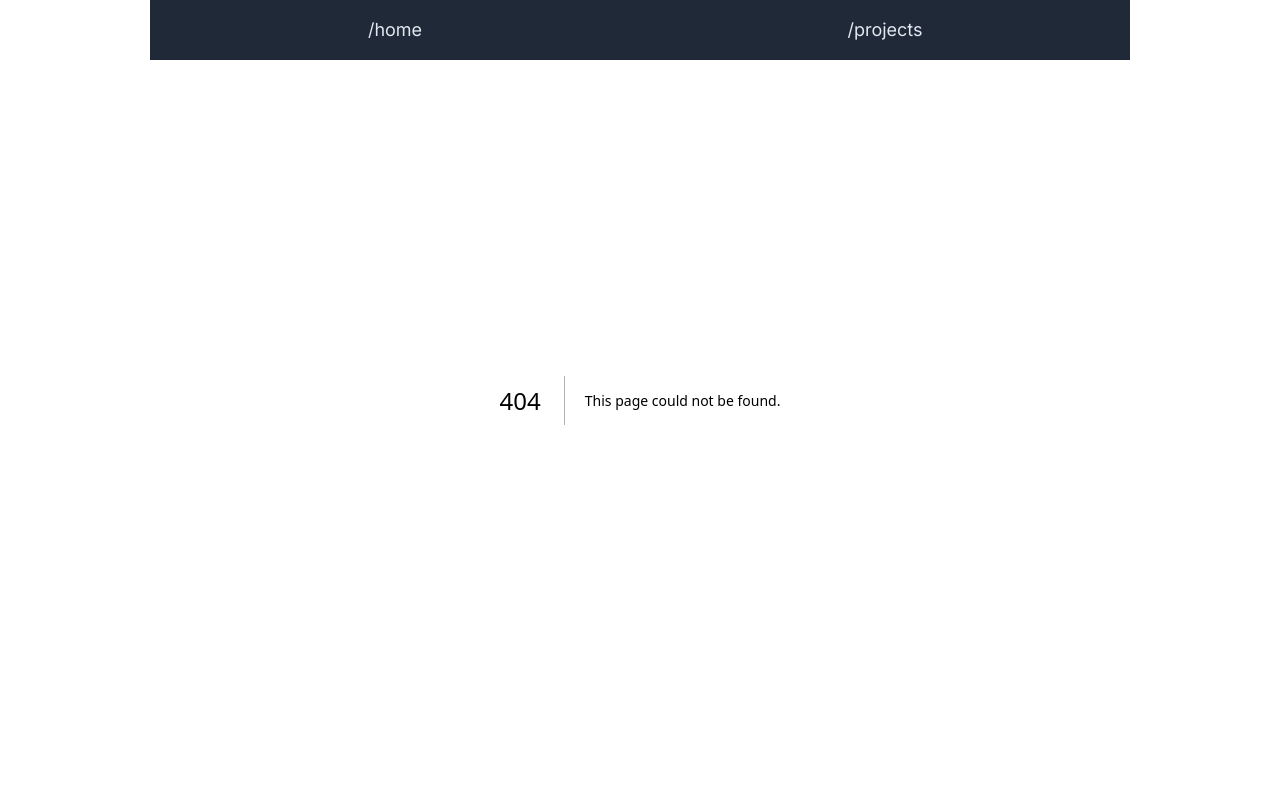
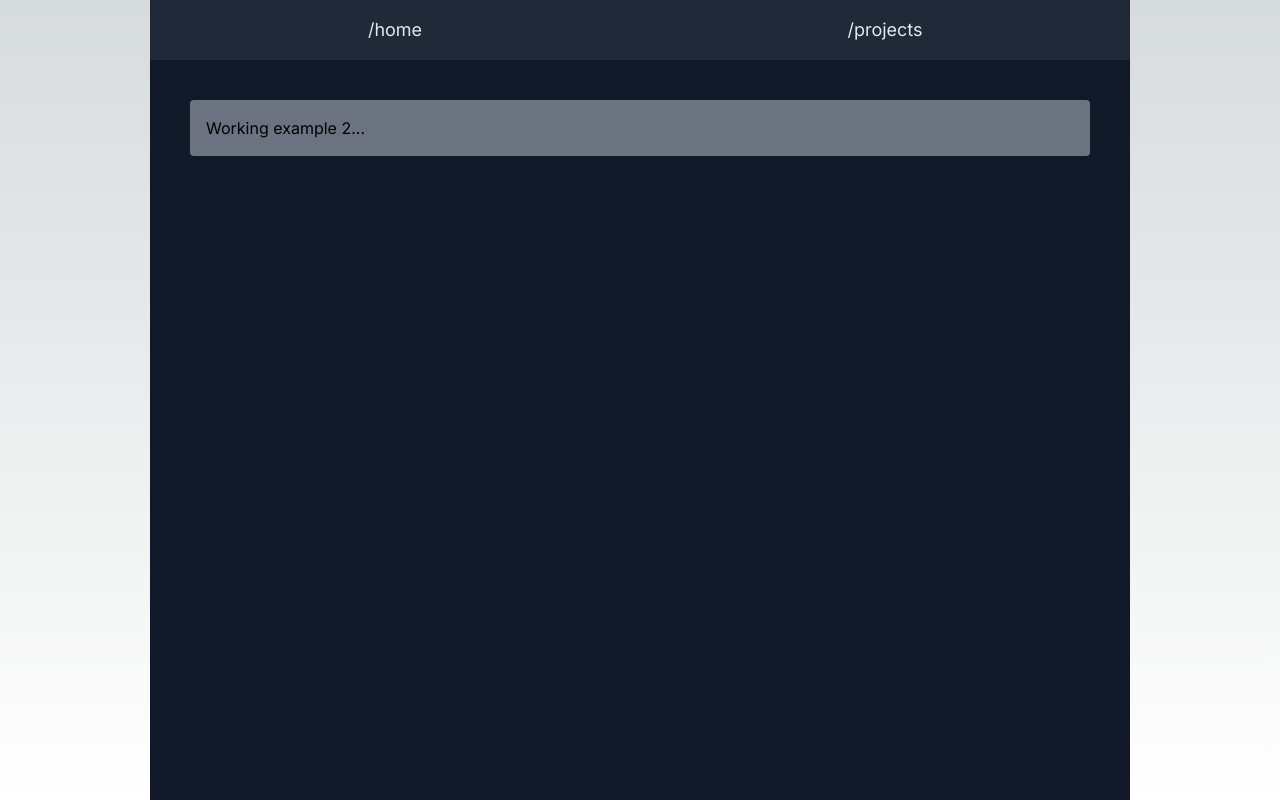
Before and after one commit to inerpiece/portfolio-2023, a Next.js app: page /projects/1/bgg2 in a window 1280 px wide. Before the commit this address had no page. Built offline with nearby package versions, Linux system fonts and the light colour scheme.

Commit message:
adds second test project

```diff
--- /dev/null
+++ b/src/app/projects/[project]/bgg2/page.tsx
@@ -0,0 +1,12 @@
+import FluidArticle from "@/components/FluidArticle";
+import FluidPage from "@/components/FluidPage";
+
+export default function Bgg2() {
+  return (
+    <FluidPage>
+      <FluidArticle>
+        <div>Working example 2...</div>
+      </FluidArticle>
+    </FluidPage>
+  );
+}
```
